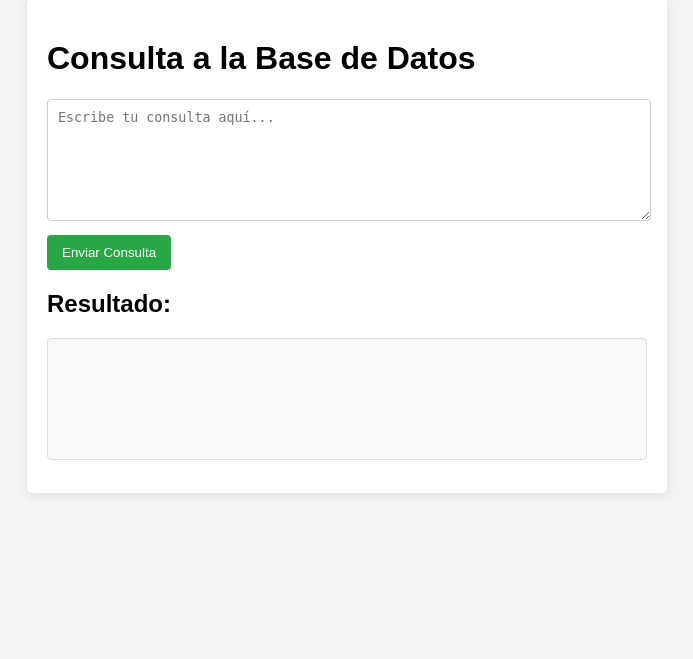
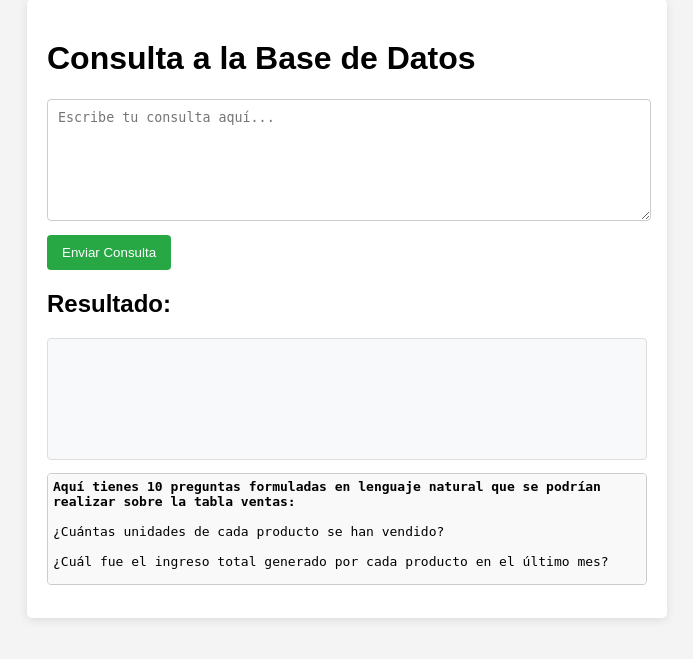
Before and after one commit to gustabin/langchain_bd_python_js, a Flask app: page / in a window 1280 px wide. Shown: the part 21-680 px from the top of the page, without its empty margins (293-986 px from the left). Run offline with Flask 3, Linux system fonts and the light colour scheme.

Commit message:
preguntas demo

```diff
--- a/static/css/styles.css
+++ b/static/css/styles.css
@@ -59,6 +59,19 @@
     max-width: 100%; /* Limita el ancho máximo al 100% del contenedor */
 }
 
+#preguntasDemo {
+    white-space: pre-wrap; /* Permite que el texto se ajuste automáticamente */
+    word-wrap: break-word; /* Permite que las palabras largas se dividan y se muestren en la siguiente línea */
+    overflow: auto; /* Agrega un scroll si el contenido excede el tamaño del contenedor */
+    max-height: 300px; /* Altura máxima del contenedor */
+    border: 1px solid #ccc; /* Borde para mejorar la visibilidad */
+    padding: 5px; /* Espacio interno reducido para evitar una gran sangría */
+    background-color: #f9f9f9; /* Color de fondo opcional */
+    margin-top: 10px; /* Espacio superior opcional */
+    text-indent: 0; /* Elimina la sangría de las líneas */
+}
+
+
 /* Estilo para las tablas */
 table {
     width: 100%; /* La tabla ocupa el 100% del contenedor */
--- a/templates/index.html
+++ b/templates/index.html
@@ -29,6 +29,30 @@
 
         <!-- Área donde se mostrará el resultado de la consulta -->
         <pre id="result"></pre>
+
+        <pre id="preguntasDemo">
+<b>Aquí tienes 10 preguntas formuladas en lenguaje natural que se podrían realizar sobre la tabla ventas:</b>
+
+¿Cuántas unidades de cada producto se han vendido?
+
+¿Cuál fue el ingreso total generado por cada producto en el último mes?
+
+¿Cuántas ventas se realizaron en total el año pasado?
+
+¿Qué producto se vendió más en términos de cantidad?
+
+¿Cuántos clientes únicos realizaron compras en el último trimestre?
+
+¿Cuál fue el monto total de ventas por cliente?
+
+¿Qué producto generó el mayor ingreso total en septiembre de 2024?
+
+¿Cuántas unidades de cada producto se vendieron el 1 de septiembre de 2024?
+
+¿Cuál es el promedio de ventas diarias en el último mes?
+
+¿Qué cliente gastó más en total en todas sus compras?
+        </pre>
     </div>
 
     <!-- Enlaza el archivo JavaScript externo para manejar la lógica del lado del cliente -->
```
